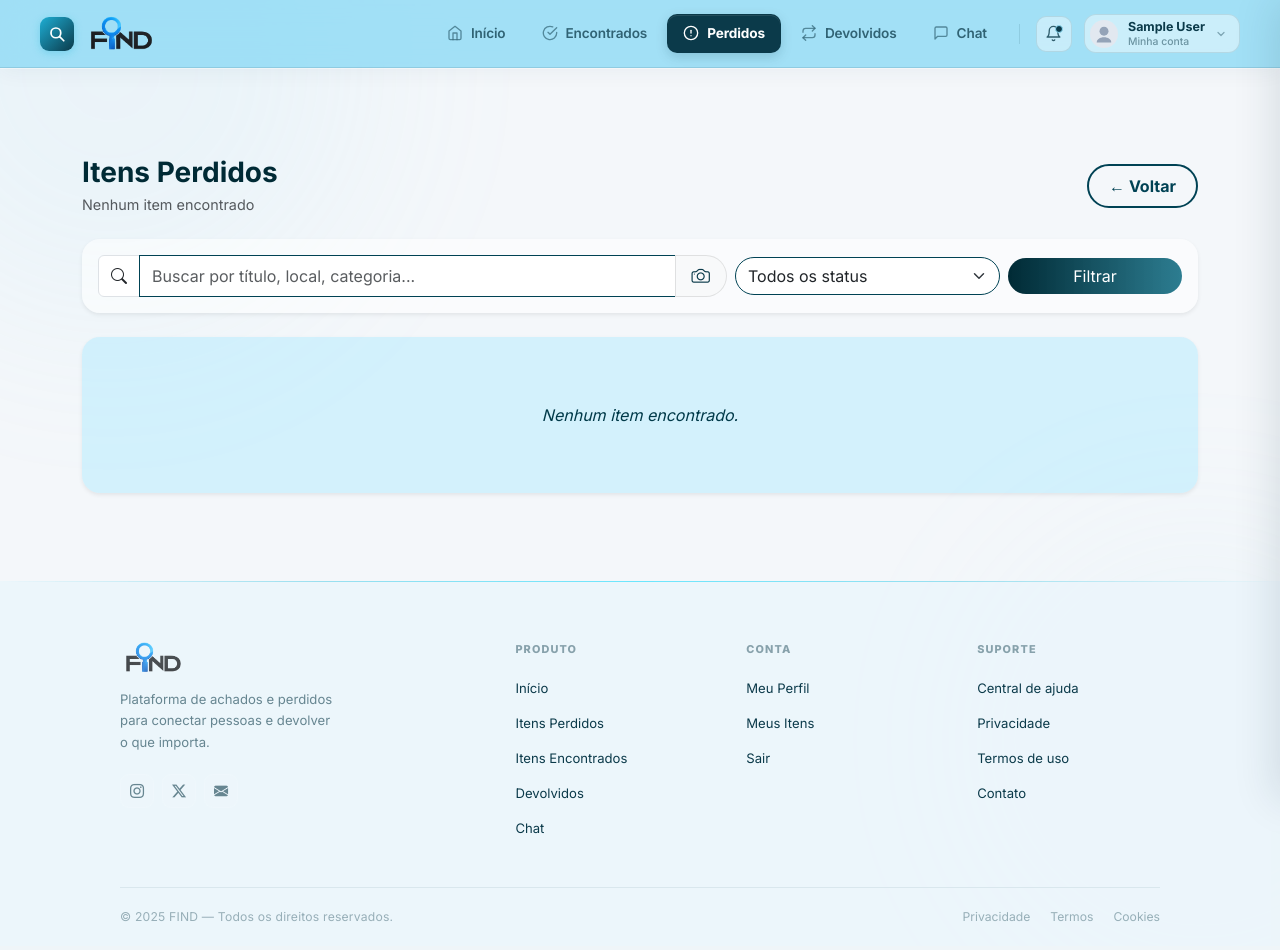
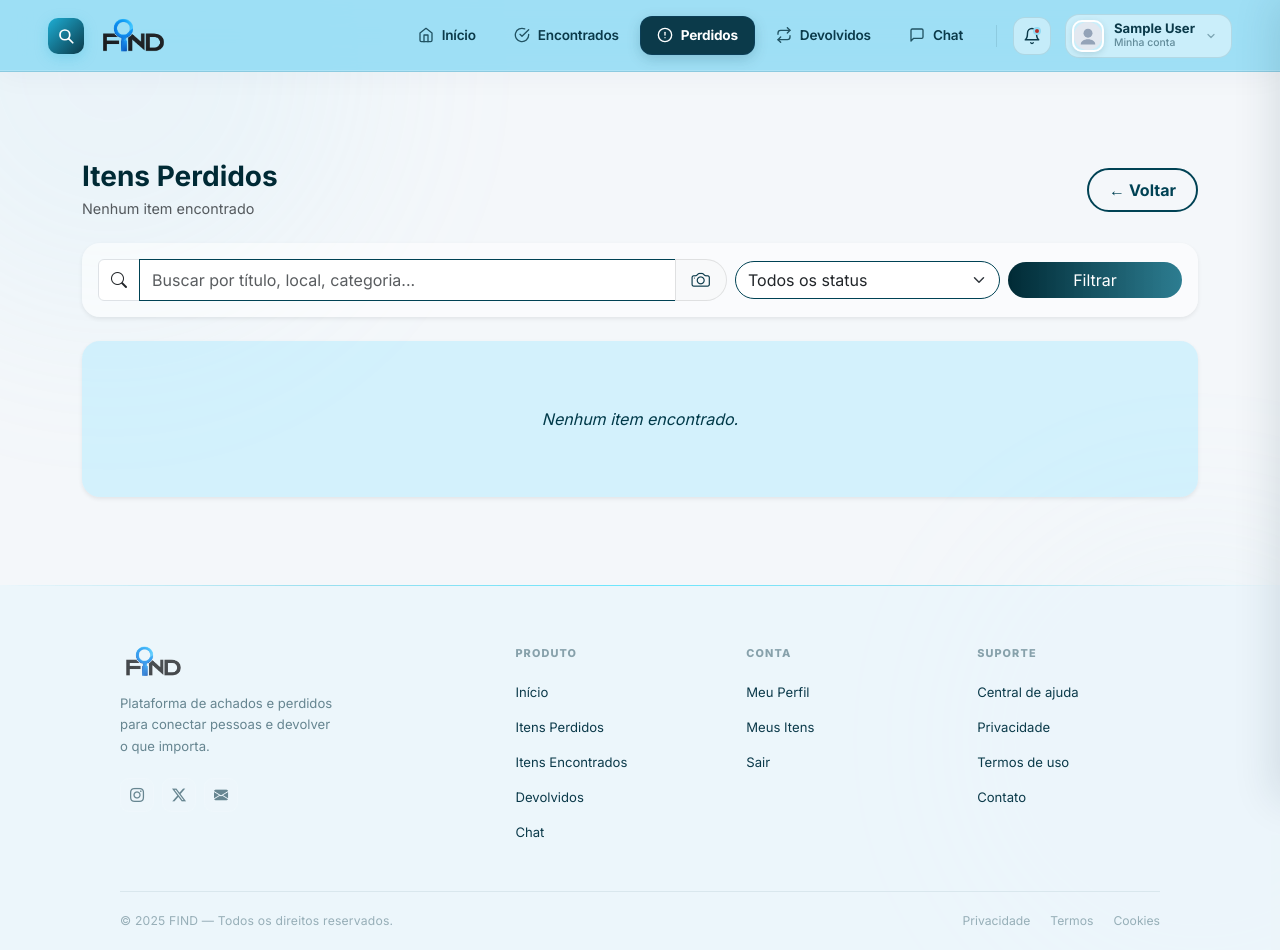
Before and after one commit to gabrlkstro/projeto_find, a Django app: page /itens/perdidos/ in a window 1280 px wide. Before the commit the page ends 922 px from the top, so only its background shows below. Run offline with Django 5.2, Linux system fonts and the light colour scheme; the visitor is signed in with stand-in values (Sample User, id 1); data that the repository does not hold is empty.

Commit message:
style: corrige avatar de usuario com fallback para user.webp e refatora navbar.css para v2.1 premium

```diff
--- a/mainpage/static/mainpage/css/navbar.css
+++ b/mainpage/static/mainpage/css/navbar.css
@@ -11,21 +11,20 @@
   --brand-light:   #90dbf4;
   --brand-accent:  #1eaed4;
 
-  --nav-h:         68px;
-  --nav-bg:        rgba(144, 219, 244, 0.82); /* Cor do header do app com glassmorphism */
-  --nav-bg-s:      rgba(144, 219, 244, 0.95);
+  --nav-h:         72px;
+  --nav-bg:        rgba(144, 219, 244, 0.85); /* Azul #90dbf4 exato do app com transparência premium */
+  --nav-bg-s:      rgba(144, 219, 244, 0.96);
   --nav-border:    rgba(11, 58, 74, 0.12);
-  --nav-shadow:    0 1px 0 rgba(255,255,255,0.4), 0 4px 20px rgba(11,58,74,0.05);
-  --nav-shadow-s:  0 1px 0 rgba(255,255,255,0.4), 0 8px 32px rgba(11,58,74,0.10);
+  --nav-shadow:    0 4px 30px rgba(11, 58, 74, 0.04), inset 0 -1px 0 rgba(255, 255, 255, 0.15);
+  --nav-shadow-s:  0 10px 40px rgba(11, 58, 74, 0.08), inset 0 -1px 0 rgba(255, 255, 255, 0.2);
 
-  --link-idle:     rgba(11, 58, 74, 0.75);
-  --link-hover-bg: rgba(11, 58, 74, 0.07);
+  --link-idle:     #0B3A4A;
+  --link-hover-bg: rgba(11, 58, 74, 0.08);
   --link-active-bg:#0B3A4A;
   --link-active-c: #ffffff;
 
-  --radius-pill:   99px;
-  --radius-btn:    10px;
-  --transition:    all 0.2s cubic-bezier(0.4, 0, 0.2, 1);
+  --radius-btn:    12px;
+  --transition:    all 0.22s cubic-bezier(0.16, 1, 0.3, 1);
 }
 
 /* ── Wrapper sticky ─────────────────────────────────────── */
@@ -40,28 +39,28 @@
 .find-navbar {
   height: var(--nav-h);
   background: var(--nav-bg);
-  backdrop-filter: blur(24px) saturate(1.85);
-  -webkit-backdrop-filter: blur(24px) saturate(1.85);
+  backdrop-filter: blur(20px) saturate(1.8);
+  -webkit-backdrop-filter: blur(20px) saturate(1.8);
   border-bottom: 1px solid var(--nav-border);
   box-shadow: var(--nav-shadow);
   display: flex;
   align-items: center;
-  padding: 0 clamp(16px, 3.5vw, 40px);
-  gap: 4px;
+  padding: 0 clamp(20px, 4vw, 48px);
+  gap: 8px;
   transition: var(--transition);
 }
 
 .find-navbar.scrolled {
+  height: 66px;
   background: var(--nav-bg-s);
   box-shadow: var(--nav-shadow-s);
-  border-bottom-color: rgba(11, 58, 74, 0.18);
 }
 
 /* ── Logo ───────────────────────────────────────────────── */
 .find-nav-logo {
   display: flex;
   align-items: center;
-  gap: 10px;
+  gap: 12px;
   margin-right: auto;
   text-decoration: none;
   flex-shrink: 0;
@@ -69,41 +68,34 @@
 
 /* Logomark quadrado com gradiente */
 .find-nav-logomark {
-  width: 34px;
-  height: 34px;
+  width: 36px;
+  height: 36px;
   background: linear-gradient(135deg, #1eaed4 0%, #0B3A4A 100%);
-  border-radius: 9px;
+  border-radius: 10px;
   display: flex;
   align-items: center;
   justify-content: center;
-  box-shadow: 0 2px 8px rgba(30, 174, 212, 0.32);
+  box-shadow: 0 4px 14px rgba(30, 174, 212, 0.25);
   flex-shrink: 0;
   transition: var(--transition);
 }
 .find-nav-logo:hover .find-nav-logomark {
-  box-shadow: 0 4px 16px rgba(30, 174, 212, 0.45);
-  transform: scale(1.06);
+  box-shadow: 0 6px 20px rgba(30, 174, 212, 0.4);
+  transform: scale(1.04) rotate(-2deg);
 }
 .find-nav-logomark svg {
   width: 18px;
   height: 18px;
 }
 
-/* Wordmark (usa imagem existente ou texto fallback) */
+/* Wordmark imagem */
 .find-nav-wordmark {
-  height: 24px;
+  height: 25px;
   display: block;
-  transition: transform 0.2s ease;
+  transition: var(--transition);
 }
 .find-nav-logo:hover .find-nav-wordmark {
   transform: scale(1.02);
-}
-.find-nav-wordmark-text {
-  font-size: 1.1rem;
-  font-weight: 800;
-  color: var(--brand-dark);
-  letter-spacing: -0.035em;
-  line-height: 1;
 }
 
 /* ── Links desktop ──────────────────────────────────────── */
@@ -121,87 +113,63 @@
   display: inline-flex;
   align-items: center;
   gap: 8px;
-  padding: 8px 15px;
+  padding: 8px 16px;
   border-radius: var(--radius-btn);
   font-size: 0.85rem;
   font-weight: 600;
   color: var(--link-idle);
   text-decoration: none;
-  letter-spacing: -0.01em;
+  letter-spacing: -0.015em;
   white-space: nowrap;
   border: 1px solid transparent;
   transition: var(--transition);
   cursor: pointer;
 }
 
-/* Ícone SVG inline */
+/* Ícones */
 .find-nav-link .nav-ico {
   width: 16px;
   height: 16px;
   flex-shrink: 0;
-  opacity: 0.7;
-  transition: opacity 0.2s, transform 0.2s;
+  opacity: 0.85;
+  transition: var(--transition);
 }
 
 .find-nav-link:hover {
   background: var(--link-hover-bg);
   color: var(--brand-dark);
-  border-color: rgba(11, 58, 74, 0.08);
 }
 .find-nav-link:hover .nav-ico {
-  opacity: 0.95;
   transform: translateY(-1px);
 }
 
 .find-nav-link.active {
   background: var(--link-active-bg);
   color: var(--link-active-c);
-  border-color: rgba(11, 58, 74, 0.18);
   font-weight: 700;
-  box-shadow: 0 4px 12px rgba(11,58,74,0.18), inset 0 1px 0 rgba(255,255,255,0.1);
+  box-shadow: 0 4px 14px rgba(11, 58, 74, 0.2);
 }
 .find-nav-link.active .nav-ico {
   opacity: 1;
-}
-
-/* Badge de contagem */
-.nav-badge {
-  display: inline-flex;
-  align-items: center;
-  justify-content: center;
-  min-width: 18px;
-  height: 18px;
-  padding: 0 5px;
-  border-radius: 99px;
-  font-size: 0.65rem;
-  font-weight: 700;
-  letter-spacing: 0;
-  line-height: 1;
-  background: rgba(11, 58, 74, 0.08);
-  color: var(--brand-dark);
-  transition: var(--transition);
-}
-.find-nav-link.active .nav-badge {
-  background: rgba(255, 255, 255, 0.2);
-  color: rgba(255, 255, 255, 0.95);
+  color: #fff !important;
 }
 
 /* ── Separador ──────────────────────────────────────────── */
 .find-nav-sep {
   width: 1px;
-  height: 20px;
+  height: 22px;
   background: var(--nav-border);
-  margin: 0 12px;
+  margin: 0 8px;
   flex-shrink: 0;
 }
 
 /* ── Botão notificação ──────────────────────────────────── */
 .find-nav-notif {
   position: relative;
-  width: 36px;
-  height: 36px;
+  width: 38px;
+  height: 38px;
   border-radius: var(--radius-btn);
-  border: 1px solid var(--nav-border);
+  border: 1.5px solid var(--nav-border);
   background: rgba(255, 255, 255, 0.4);
   display: flex;
   align-items: center;
@@ -212,30 +180,26 @@
   text-decoration: none;
 }
 .find-nav-notif svg {
-  width: 17px;
-  height: 17px;
+  width: 18px;
+  height: 18px;
   color: var(--brand-dark);
-  opacity: 0.8;
-  transition: opacity 0.2s;
+  transition: var(--transition);
 }
 .find-nav-notif:hover {
   background: var(--link-hover-bg);
-  border-color: rgba(11, 58, 74, 0.15);
-}
-.find-nav-notif:hover svg {
-  opacity: 1;
+  border-color: rgba(11, 58, 74, 0.2);
+  transform: translateY(-1px);
 }
 
 .notif-dot {
   position: absolute;
-  top: 8px;
-  right: 8px;
+  top: 9px;
+  right: 9px;
   width: 8px;
   height: 8px;
   border-radius: 50%;
-  background: var(--brand-dark);
-  border: 1.5px solid #90dbf4;
-  transition: var(--transition);
+  background: #B32E29; /* Vermelho vibrante para alertar */
+  border: 2px solid #90dbf4;
 }
 .find-navbar.scrolled .notif-dot {
   border-color: var(--nav-bg-s);
@@ -246,66 +210,52 @@
   display: flex;
   align-items: center;
   gap: 10px;
-  padding: 4px 12px 4px 5px;
-  border-radius: 12px;
-  border: 1px solid var(--nav-border);
+  padding: 5px 14px 5px 6px;
+  border-radius: 14px;
+  border: 1.5px solid var(--nav-border);
   background: rgba(255, 255, 255, 0.45);
   cursor: pointer;
   transition: var(--transition);
-  margin-left: 8px;
+  margin-left: 6px;
   flex-shrink: 0;
   text-decoration: none;
 }
 .find-nav-avatar-pill:hover {
-  background: rgba(255, 255, 255, 0.8);
-  border-color: rgba(11, 58, 74, 0.15);
-  box-shadow: 0 4px 12px rgba(11, 58, 74, 0.08);
+  background: rgba(255, 255, 255, 0.85);
+  border-color: rgba(11, 58, 74, 0.2);
+  box-shadow: 0 4px 16px rgba(11, 58, 74, 0.08);
+  transform: translateY(-1px);
 }
 
 /* Foto de perfil */
 .nav-avatar-img {
-  width: 28px;
-  height: 28px;
-  border-radius: 8px;
+  width: 32px;
+  height: 32px;
+  border-radius: 10px;
   object-fit: cover;
   display: block;
   flex-shrink: 0;
-}
-
-/* Iniciais (fallback sem foto) */
-.nav-avatar-initials {
-  width: 28px;
-  height: 28px;
-  border-radius: 8px;
-  background: linear-gradient(135deg, var(--brand-accent), var(--brand-dark));
-  display: flex;
-  align-items: center;
-  justify-content: center;
-  font-size: 0.65rem;
-  font-weight: 700;
-  color: #fff;
-  letter-spacing: 0.02em;
-  flex-shrink: 0;
+  border: 2px solid #fff;
+  box-shadow: 0 2px 6px rgba(11, 58, 74, 0.15);
 }
 
 .nav-avatar-meta {
   display: flex;
   flex-direction: column;
-  gap: 0;
-  line-height: 1.25;
+  line-height: 1.2;
 }
 .nav-avatar-name {
-  font-size: 0.78rem;
+  font-size: 0.82rem;
   font-weight: 700;
   color: var(--brand-dark);
   white-space: nowrap;
-  max-width: 110px;
+  max-width: 100px;
   overflow: hidden;
   text-overflow: ellipsis;
 }
 .nav-avatar-sub {
   font-size: 0.65rem;
-  color: rgba(11, 58, 74, 0.5);
+  color: rgba(11, 58, 74, 0.55);
   font-weight: 500;
 }
 
--- a/templates/base.html
+++ b/templates/base.html
@@ -144,14 +144,11 @@
           <img src="{{ user.profile.image.url }}"
                alt="{{ user.get_full_name|default:user.username }}"
                class="nav-avatar-img"
-               onerror="this.style.display='none'; this.nextElementSibling.style.display='flex';">
-          <div class="nav-avatar-initials" style="display:none;">
-            {{ user.get_full_name|default:user.username|slice:":2"|upper }}
-          </div>
+               onerror="this.onerror=null; this.src='{% static 'mainpage/img/user.webp' %}';">
         {% else %}
-          <div class="nav-avatar-initials">
-            {{ user.get_full_name|default:user.username|slice:":2"|upper }}
-          </div>
+          <img src="{% static 'mainpage/img/user.webp' %}"
+               alt="{{ user.get_full_name|default:user.username }}"
+               class="nav-avatar-img">
         {% endif %}
 
         <div class="nav-avatar-meta">
@@ -286,14 +283,11 @@
           <img src="{{ user.profile.image.url }}"
                alt="{{ user.get_full_name|default:user.username }}"
                class="nav-avatar-img"
-               onerror="this.style.display='none'; this.nextElementSibling.style.display='flex';">
-          <div class="nav-avatar-initials" style="display:none;">
-            {{ user.get_full_name|default:user.username|slice:":2"|upper }}
-          </div>
+               onerror="this.onerror=null; this.src='{% static 'mainpage/img/user.webp' %}';">
         {% else %}
-          <div class="nav-avatar-initials">
-            {{ user.get_full_name|default:user.username|slice:":2"|upper }}
-          </div>
+          <img src="{% static 'mainpage/img/user.webp' %}"
+               alt="{{ user.get_full_name|default:user.username }}"
+               class="nav-avatar-img">
         {% endif %}
         <div class="drawer-profile-meta">
           <span class="drawer-profile-name">{{ user.get_full_name|default:user.username }}</span>
```
Also changed, not shown: other parts of mainpage/static/mainpage/css/navbar.css (+27 -46 lines).
